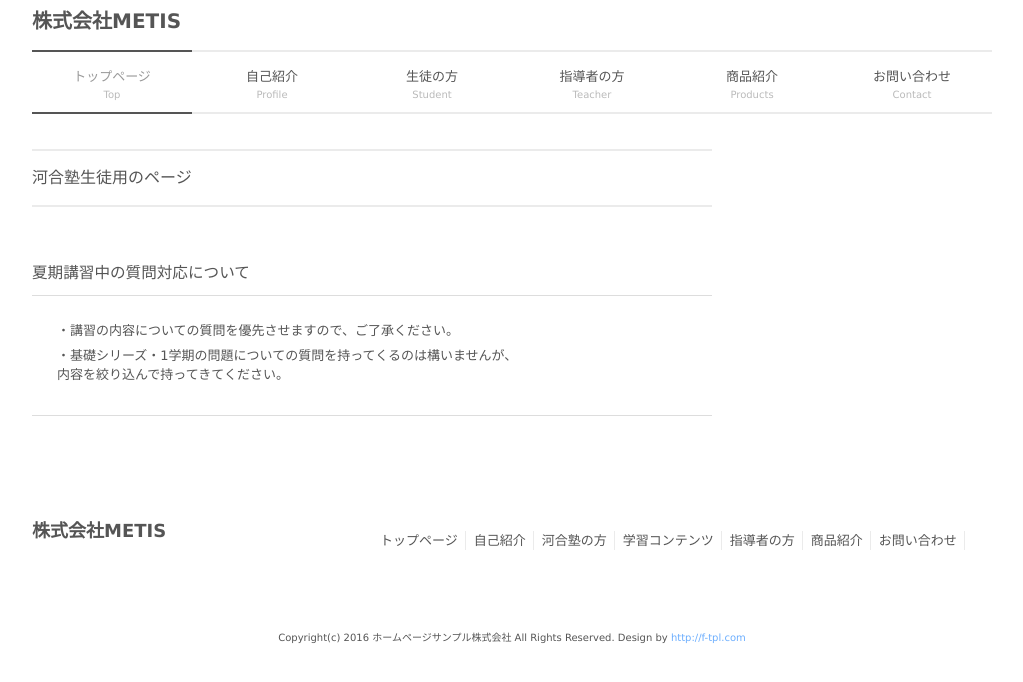
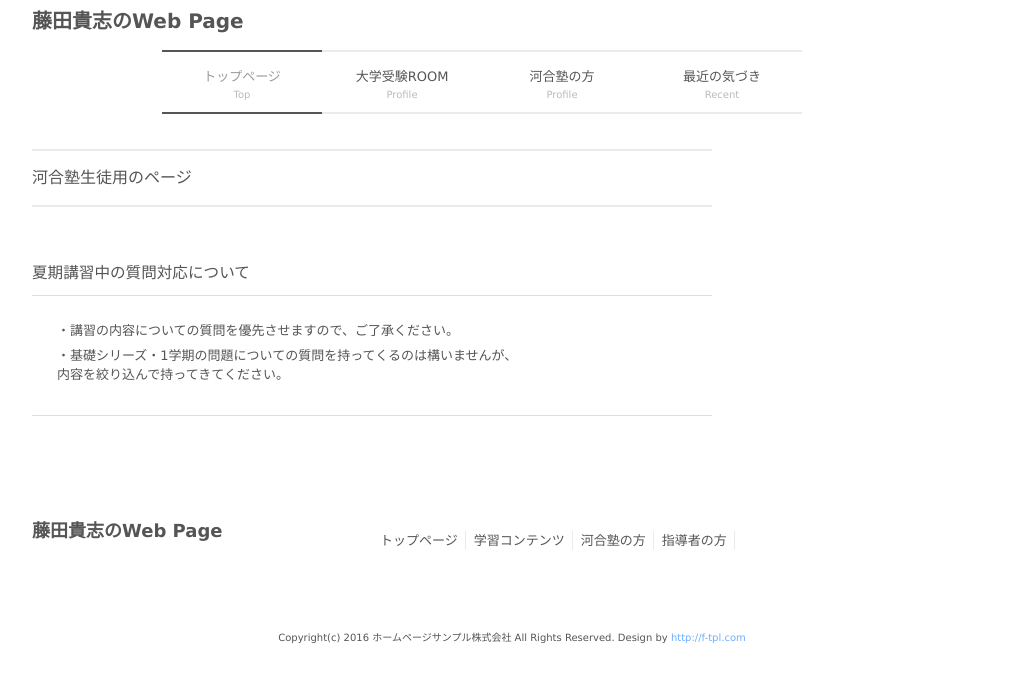
Before and after one commit to kuriyosh/metis, a plain HTML site: page kawai.html in a window 1280 px wide. Shown: the whole page, without its empty margins (128-1151 px from the left). Drawn offline with Linux system fonts and the light colour scheme.

Commit message:
minor change

```diff
--- a/kawai.html
+++ b/kawai.html
@@ -5,7 +5,7 @@
 	<meta charset="UTF-8">
 	<meta name="viewport" content="width=device-width, user-scalable=yes, maximum-scale=1.0, minimum-scale=1.0">
 	<meta name="description" content="ホームページサンプル株式会社の取り組み - ホームページサンプル株式会社のサイトです">
-	<title>河合塾生徒用のページ | 株式会社METIS</title>
+	<title>河合塾生徒用のページ | 藤田貴志のWeb Page</title>
 	<link rel="profile" href="http://gmpg.org/xfn/11">
 	<link rel="stylesheet" type="text/css" media="all" href="style.css">
 	<!--[if lt IE 9]>
@@ -17,33 +17,26 @@
 </head>
 
 <body>
-
 	<header id="header" role="banner">
 		<div class="logo">
-			<a href="index.html" title="ホームページサンプル株式会社" rel="home">株式会社METIS</a>
+			<a href="index.html" title="ホームページサンプル株式会社" rel="home">藤田貴志のWeb Page</a>
 		</div>
 	</header>
 
 	<nav id="mainNav">
-		<div class="inner">
+		<div class="inner" style="width:700px">
 			<a class="menu" id="menu"><span>MENU</span></a>
 			<div class="panel">
 				<ul>
-					<li class="current-menu-item"><a href="index.html"><strong>トップページ</strong><span>Top</span></a></li>
-					<li><a href="profile.html"><strong>自己紹介</strong><span>Profile</span></a></li>
-					<li><a><strong>生徒の方</strong><span>Student</span></a>
-						<ul class="sub-menu">
-							<li><a href="kawai.html">河合塾の方</a></li>
-							<li><a href="contents.html">学習コンテンツ</a></li>
-						</ul>
-					</li>
-					<li><a href="teacher.html"><strong>指導者の方</strong><span>Teacher</span></a></li>
-					<li><a href="products.html"><strong>商品紹介</strong><span>Products</span></a></li>
-					<li><a href="contact.html"><strong>お問い合わせ</strong><span>Contact</span></a></li>
+					<li class="current-menu-item"><a href="students.html"><strong>トップページ</strong><span>Top</span></a></li>
+					<li><a href="contents.html"><strong>大学受験ROOM</strong><span>Profile</span></a></li>
+					<li><a href="kawai.html"><strong>河合塾の方</strong><span>Profile</span></a></li>
+					<li><a href="recent.html"><strong>最近の気づき</strong><span>Recent</span></a></li>
 				</ul>
 			</div>
 		</div>
 	</nav>
+
 
 	<div id="wrapper">
 
@@ -72,18 +65,15 @@
 			<div class="inner">
 				<div id="info" class="grid">
 					<div class="logo">
-						<a href="index.html" title="ホームページサンプル株式会社" rel="home">株式会社METIS</a>
+						<a href="index.html" title="ホームページサンプル株式会社" rel="home">藤田貴志のWeb Page</a>
 					</div>
 				</div>
 				<div class="menu">
 					<ul class="footnav">
-						<li><a href="index.html">トップページ</a></li>
-						<li><a href="profile.html">自己紹介</a></li>
+						<li><a href="students.html">トップページ</a></li>
+						<li><a href="contents.html">学習コンテンツ</a></li>
 						<li><a href="kawai.html">河合塾の方</a></li>
-						<li><a href="contents.html">学習コンテンツ</a></li>
-						<li><a href="teacher.html">指導者の方</a></li>
-						<li><a href="products.html">商品紹介</a></li>
-						<li><a href="cont.html">お問い合わせ</a></li>
+						<li><a href="recent.html">指導者の方</a></li>
 					</ul>
 				</div>
 
```
Also changed, not shown: contact.html (+1 -6 lines), contents.html (+5 -5 lines), products.html (+1 -6 lines), profile.html (+1 -6 lines), students.html (+6 -0 lines), teacher.html (+1 -6 lines).
